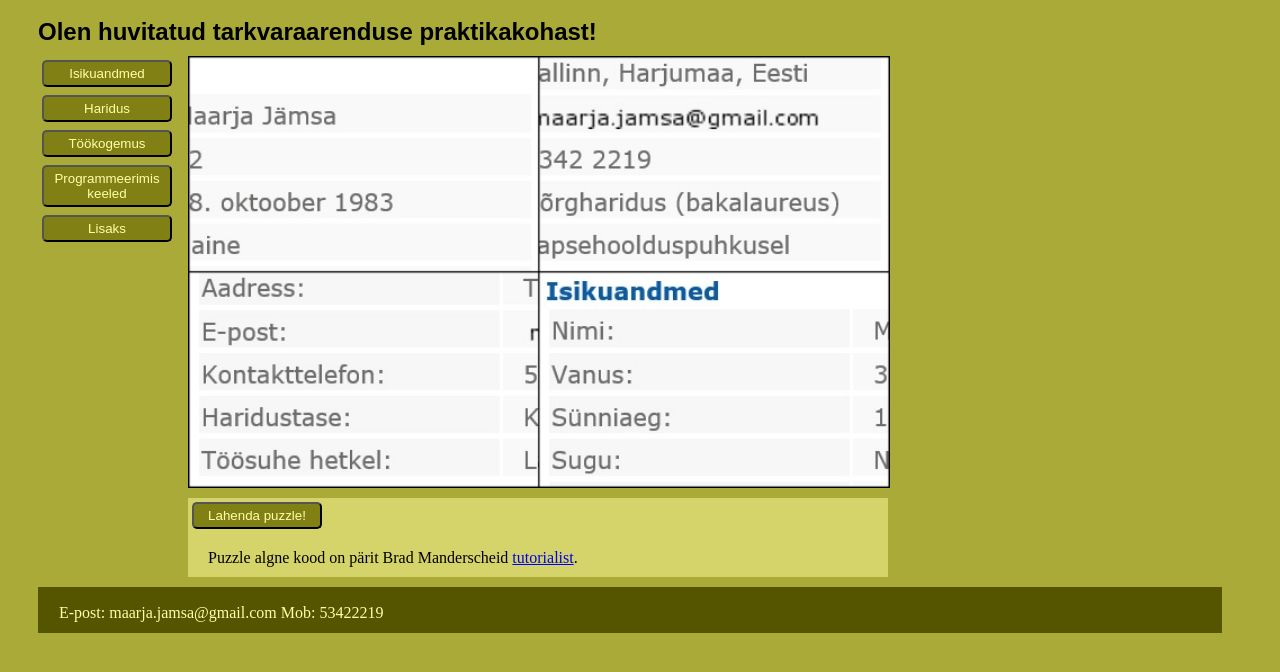
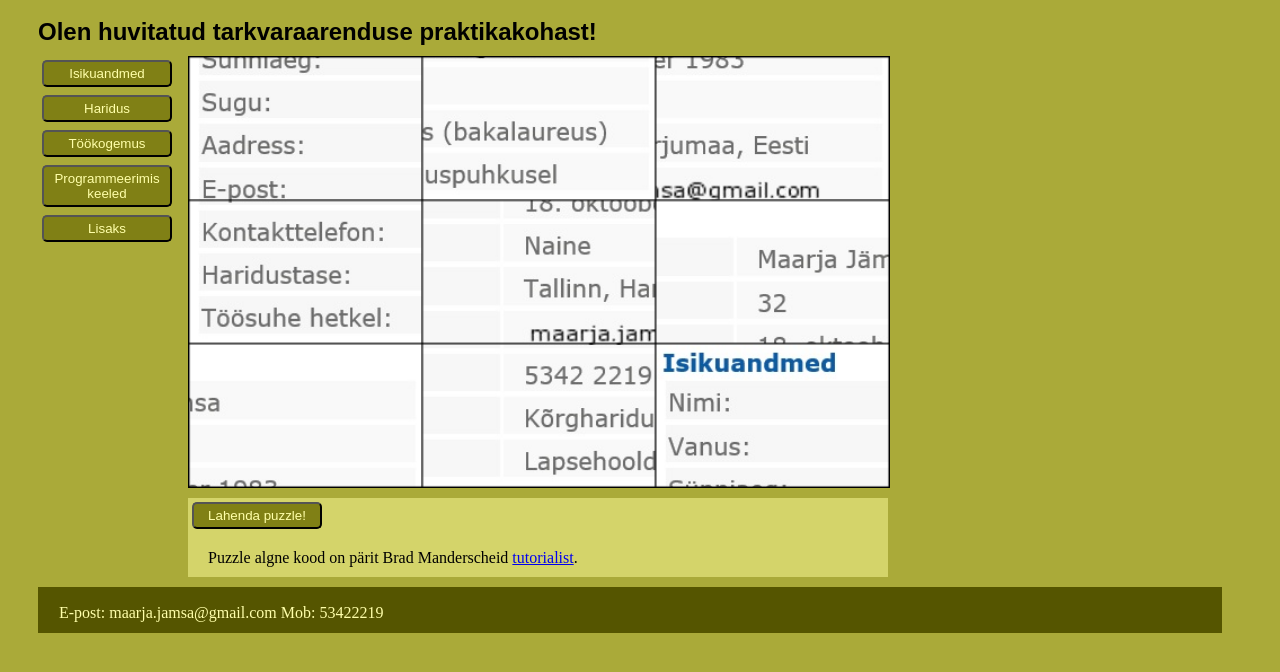
Before and after one commit to jamsamar/jamsamar.github.io, a plain HTML site: page index.html in a window 1280 px wide. Shown: the part 110-782 px from the top of the page. Drawn offline with Linux system fonts and the light colour scheme.

Commit message:
Update index.html

```diff
--- a/index.html
+++ b/index.html
@@ -7,7 +7,7 @@
     <script >
 
 
-        const PUZZLE_DIFFICULTY = 2;
+        const PUZZLE_DIFFICULTY = 3;
         const PUZZLE_HOVER_TINT = '#009900';
 
         var _stage;
```
